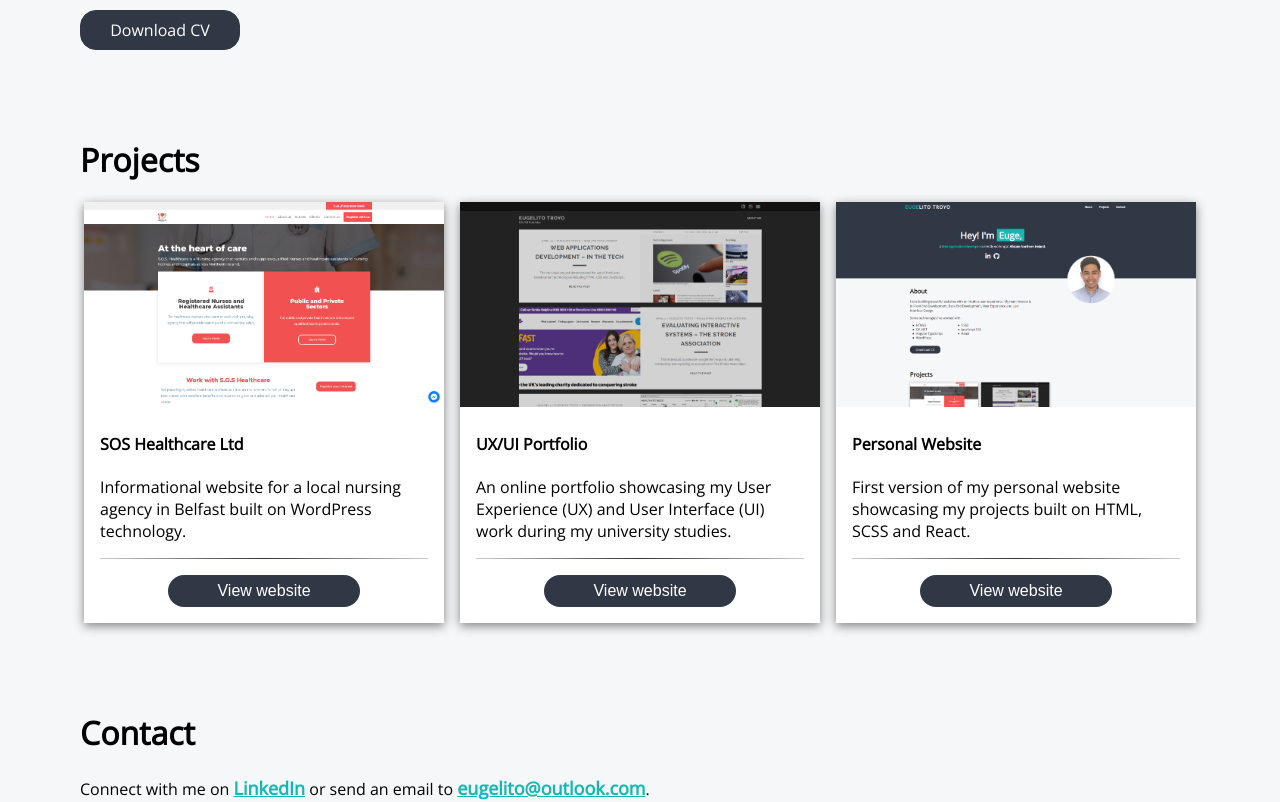
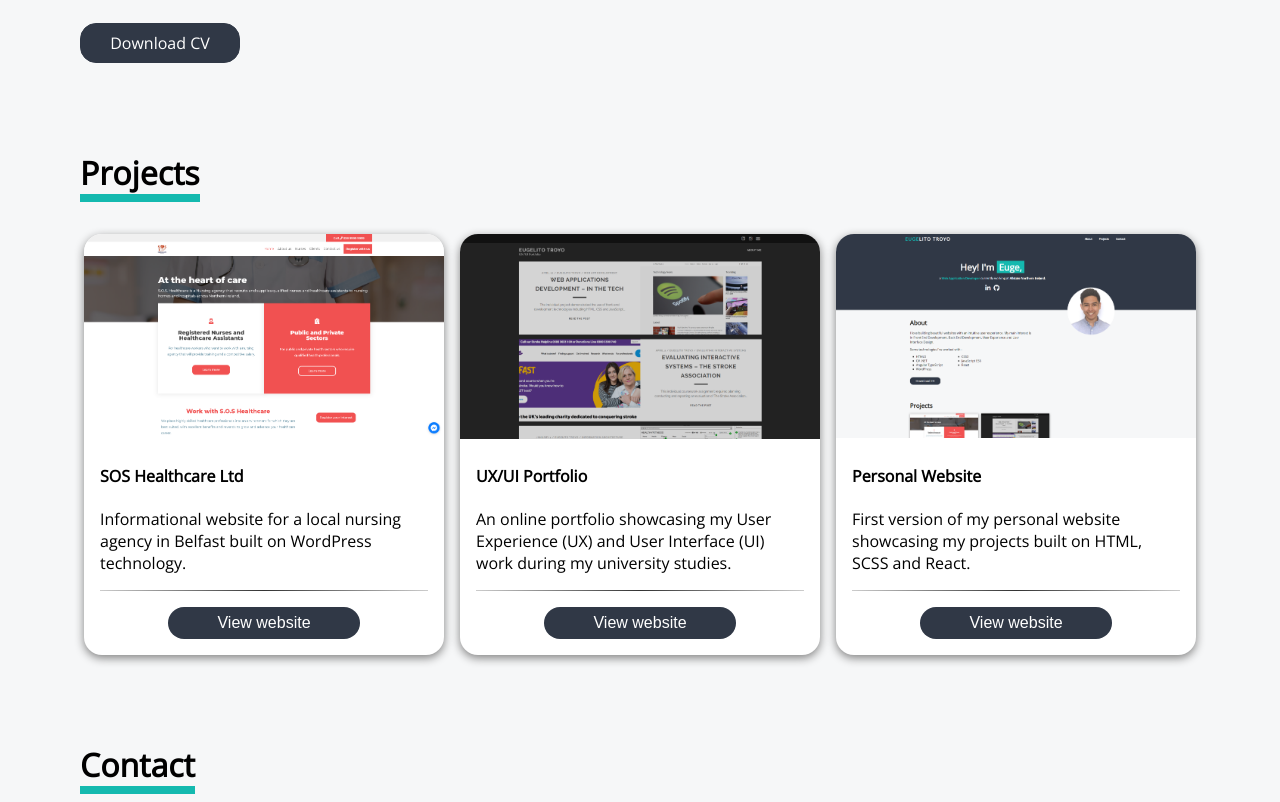
Before and after one commit to eugelito/eugelito, a React (Create React App) app: page / in a window 1280 px wide. Shown: the part 720-1522 px from the top of the page. Built offline with nearby package versions, Linux system fonts and the light colour scheme.

Commit message:
border radius project cards and underline heading

```diff
--- a/src/App.scss
+++ b/src/App.scss
@@ -68,8 +68,10 @@ body {
   }
 
   h1 {
+    display: inline-block;
     text-align: left;
-    width: 8rem;
+    margin: 0 0 2rem 0;
     padding: 0.5rem 0 0;
+    border-bottom: 8px solid #14b9af;
   }
 }
--- a/src/components/Projects.js
+++ b/src/components/Projects.js
@@ -3,7 +3,7 @@ import Data from "../Data";
 
 function Projects() {
   return (
-    <div>
+    <div class="content--projects">
       <h1 id="projects">Projects</h1>
       <div className="projects--container">
         { Data.map(post => {
--- a/src/components/Projects.scss
+++ b/src/components/Projects.scss
@@ -18,6 +18,7 @@ hr {
   width: 360px;
   height: 100%;
   background-color: #fff;
+  border-radius: 18px;
   box-shadow: 0 3px 10px grey;
 
   .project--content__imageAnchor {
@@ -53,6 +54,8 @@ hr {
 .content--projects__img {
   width: 100%;
   height: 100%;
+  border-top-left-radius: 18px;
+  border-top-right-radius: 18px;
   &:active {
     color: #303846;
   }
```
